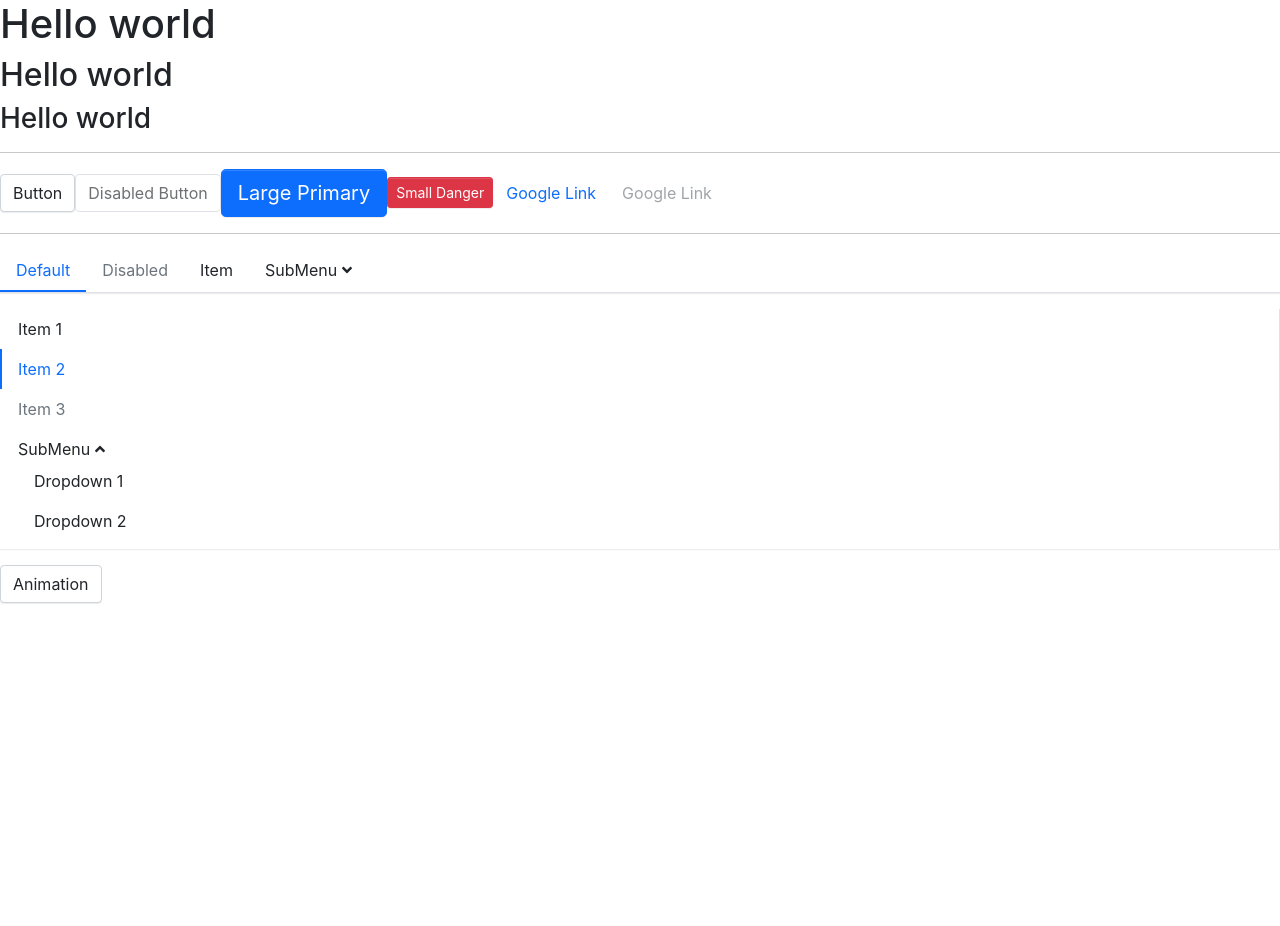
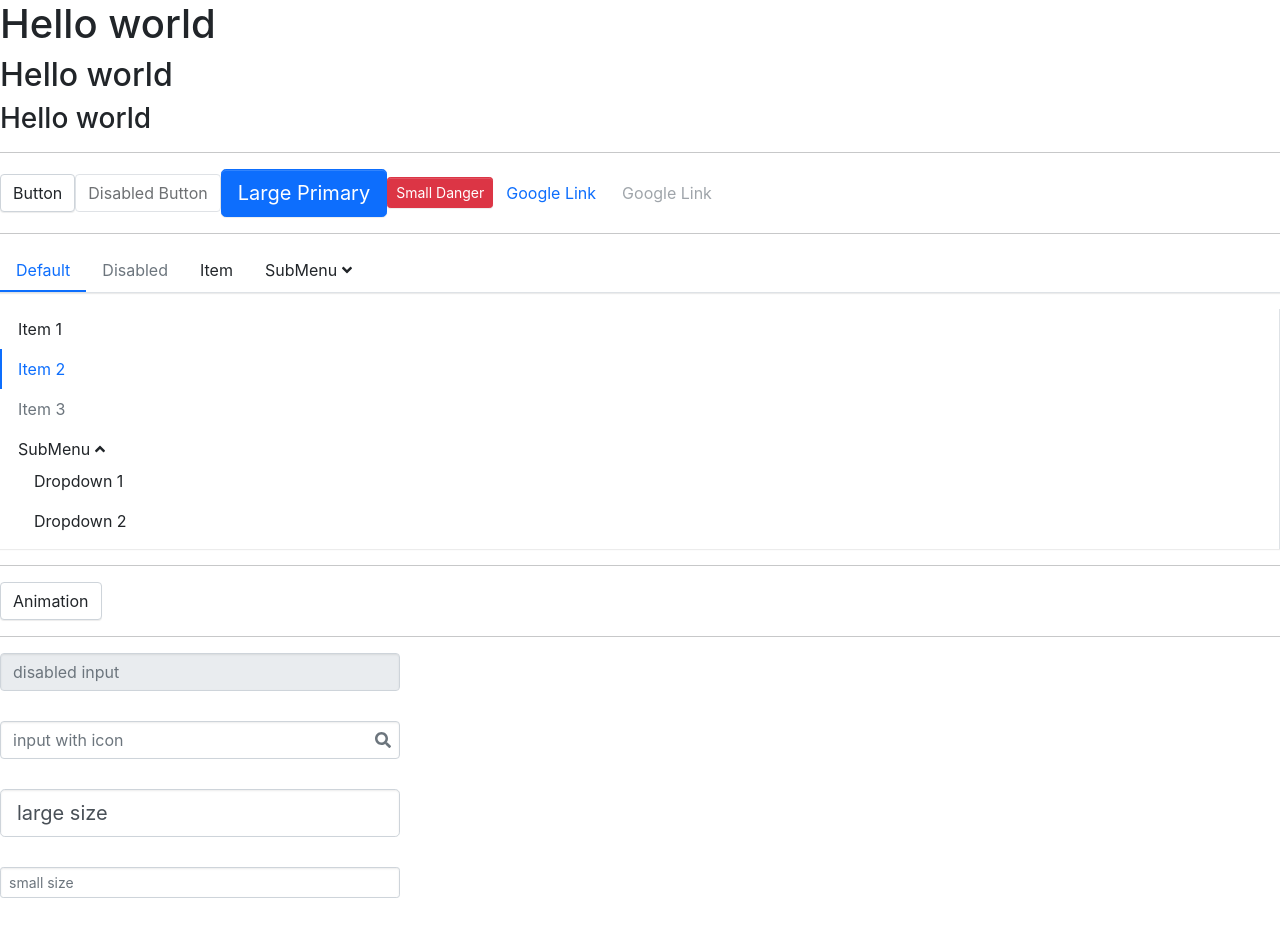
Before and after one commit to maorutian/dinosaur-ui-react, a React (Create React App) app: page / in a window 1280 px wide. Shown: the top 926 px of the page. Before the commit the page ends 800 px from the top, so only its background shows below. Built offline with nearby package versions, Linux system fonts and the light colour scheme.

Commit message:
feat: display input component

```diff
--- a/src/App.tsx
+++ b/src/App.tsx
@@ -6,6 +6,7 @@ import Menu from './components/Menu/menu';
 import MenuItem from './components/Menu/menuItem';
 import SubMenu from './components/Menu/subMenu';
 import Transition from './components/Transition/transition';
+import Input from './components/Input/input';
 
 //fontawesome: Pre-registering icon definitions
 library.add(fas);
@@ -69,6 +70,7 @@ const App: React.FC = () => {
                         </MenuItem>
                     </SubMenu>
                 </Menu>
+                <hr/>
                 <Button onClick={() => {
                     setShow(!show)
                 }}> Animation </Button>
@@ -80,6 +82,36 @@ const App: React.FC = () => {
                 >
                     <p>Animation: zoom-in-left</p>
                 </Transition>
+                <hr/>
+                <Input
+                    style={{width: '400px'}}
+                    placeholder="disabled input"
+                    disabled
+                />
+
+                <Input
+                    style={{width: '400px'}}
+                    placeholder="input with icon"
+                    icon="search"
+                />
+
+                <Input
+                    style={{width: '400px'}}
+                    defaultValue="large size"
+                    size="lg"
+                />
+                <Input
+                    style={{width: '400px'}}
+                    placeholder="small size"
+                    size="sm"
+                />
+                <Input
+                    style={{width: '400px'}}
+                    defaultValue="pend"
+                    prepend="https://"
+                    append=".com"
+                />
+
             </header>
         </div>
     );
```
